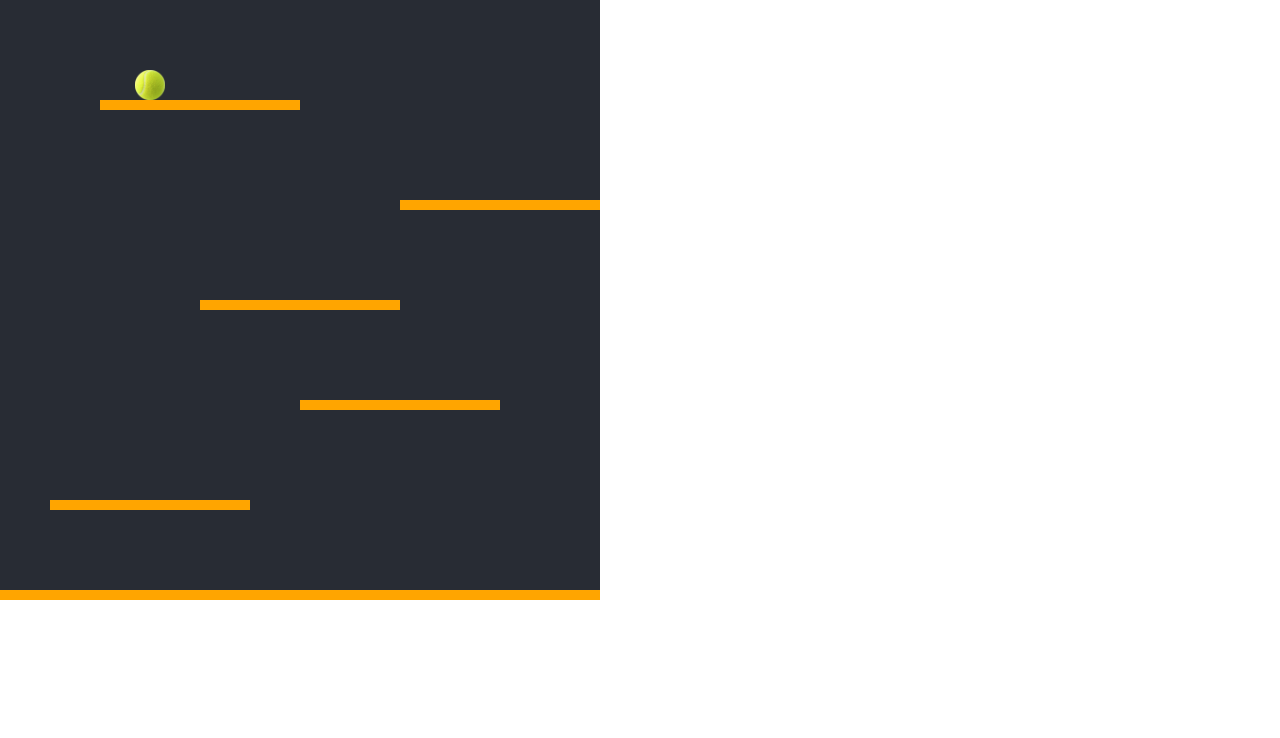
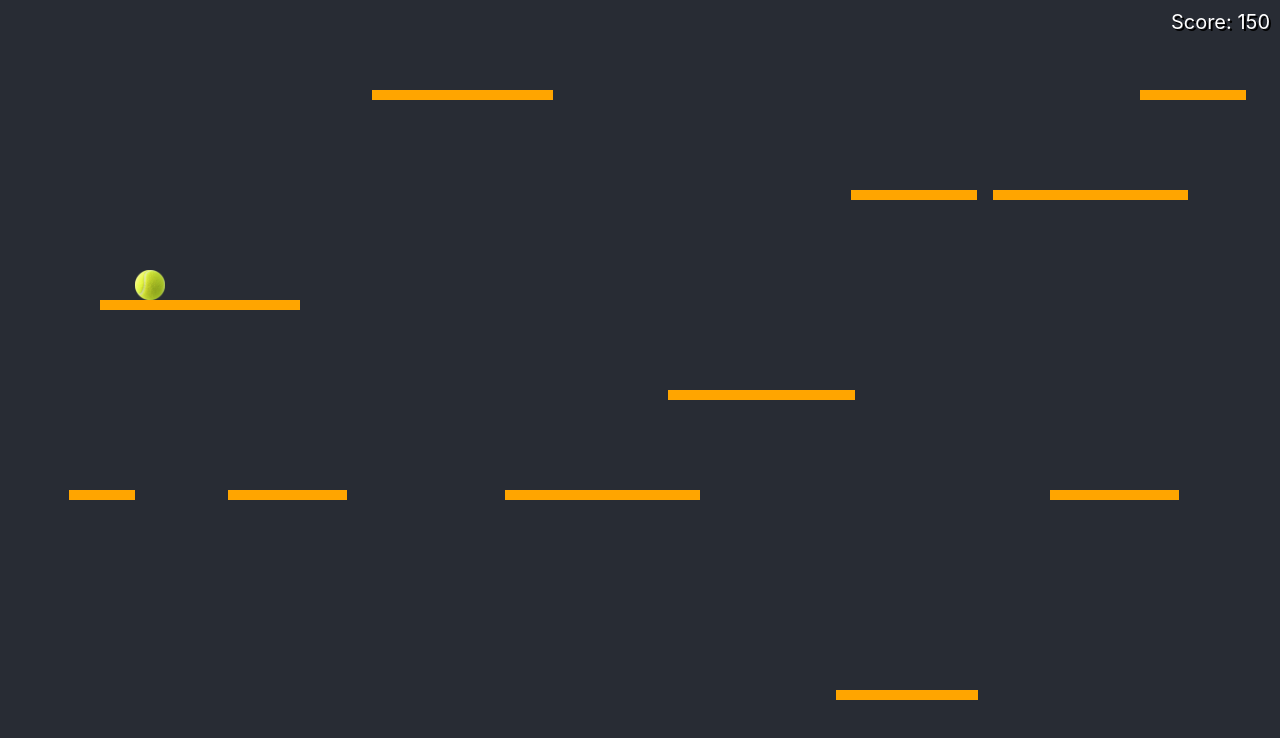
Before and after one commit to peterlevi/bouncy, a React (Create React App) app: page / in a window 1280 px wide. Shown: the top 738 px of the page. Built offline with nearby package versions, Linux system fonts and the light colour scheme.

Commit message:
Add horizontal viewport scrolling, platform generation

```diff
--- a/src/App.css
+++ b/src/App.css
@@ -18,6 +18,30 @@
   position: absolute;
 }
 
-.Ball {
-  border-radius: 100%;
+.BallImage {
+  z-index: 1;
 }
+
+.Viewport {
+  width: 100%;
+  height: 100%;
+  position: relative;
+}
+
+.Score {
+  position: absolute;
+  font-size: 20px;
+  color: white;
+  top: 10px;
+  right: 10px;
+  text-shadow: 2px 2px black;
+}
+
+.GameOver {
+  position: absolute;
+  font-size: 80px;
+  color: white;
+  top: calc(50% - 30px);
+  right: calc(50% - 200px);
+  text-shadow: 5px 5px 20px black;
+}
--- a/src/App.tsx
+++ b/src/App.tsx
@@ -5,8 +5,8 @@ import './App.css';
 import Flame from './images/flame.gif';
 import TennisBall from './images/tennisball.png';
 
-const WIDTH = 600;
-const HEIGHT = 600;
+const WIDTH = window.innerWidth;
+const HEIGHT = window.innerHeight;
 const GRAVITY = -0.25;
 const X_ACCEL = 0.5;
 const BOUNCINESS = 0.8;
@@ -46,12 +46,32 @@ interface ImageModel extends Position {
   src: string;
 }
 
+const randomPlatform = (): PlatformModel => ({
+  x: Math.random() * 2 * WIDTH,
+  y: 10 + Math.floor((Math.random() * (HEIGHT - 30)) / 100) * 100,
+  width: 50 + Math.random() * 150,
+  height: 10,
+  color: 'orange',
+});
+
 class Model {
+  private INITIAL_DATA = {
+    gameOver: false,
+    score: 0,
+    offsetx: 0,
+    balls: [],
+    platforms: [],
+    images: [],
+  };
+
   @observable data: {
+    gameOver: boolean;
+    score: number;
+    offsetx: number;
     balls: BallModel[];
     platforms: PlatformModel[];
     images: ImageModel[];
-  } = { balls: [], platforms: [], images: [] };
+  } = this.INITIAL_DATA;
 
   keys: Set<string> = new Set<string>();
   unprocessedKeys: Set<string> = new Set<string>();
@@ -61,6 +81,7 @@ class Model {
   }
 
   reset() {
+    this.data = this.INITIAL_DATA;
     this.data.balls = [
       {
         id: 'ball1',
@@ -76,12 +97,10 @@ class Model {
     ];
     this.data.platforms = [
       { x: 100, y: 500, width: 200, height: 10, color: 'orange' },
-      { x: 400, y: 400, width: 200, height: 10, color: 'orange' },
-      { x: 200, y: 300, width: 200, height: 10, color: 'orange' },
-      { x: 300, y: 200, width: 200, height: 10, color: 'orange' },
-      { x: 50, y: 100, width: 200, height: 10, color: 'orange' },
-      { x: 0, y: 10, width: WIDTH, height: 10, color: 'orange' },
     ];
+    while (this.data.platforms.length < 25) {
+      this.data.platforms.push(randomPlatform());
+    }
     this.data.images = [
       { x: 150, y: 100, src: Flame, height: 150, width: 'auto' },
     ];
@@ -90,8 +109,8 @@ class Model {
   @action update() {
     var t0 = performance.now();
 
-    const { keys, unprocessedKeys } = this;
-    const { balls, platforms } = this.data;
+    const { data, keys, unprocessedKeys } = this;
+    const { offsetx, balls, platforms } = data;
 
     if (keys.has('ArrowUp')) {
       unprocessedKeys.add('ArrowUp');
@@ -103,6 +122,10 @@ class Model {
       b.x <= platform.x + platform.width + b.radius / 2;
 
     for (let b of balls) {
+      if (data.gameOver && b.y < -100) {
+        return;
+      }
+
       let stop = false;
 
       for (let platform of platforms) {
@@ -144,7 +167,7 @@ class Model {
             if (unprocessedKeys.has('ArrowUp') && b.vy >= 0) {
               unprocessedKeys.delete('ArrowUp');
               keys.delete('ArrowUp');
-              b.vy = Math.max(b.vy, -GRAVITY * 40);
+              b.vy -= GRAVITY * 20;
             }
           } else if (
             b.y >= platform.y - platform.height - b.radius &&
@@ -158,40 +181,6 @@ class Model {
           }
         }
       }
-
-      //   // ball-side collisions based on https://stackoverflow.com/a/48598489
-      //   // Buggier around corners than my custom solution above, needs investigatiing.
-      //   if (
-      //     !collision &&
-      //     b.y < platform.y + b.radius &&
-      //     b.y > platform.y - platform.height - b.radius &&
-      //     b.x > platform.x - b.radius &&
-      //     b.x < platform.x + platform.width + b.radius
-      //   ) {
-      //     // Choose which side of the box is closest to the circle's centre
-      //     var dists = [
-      //       Math.abs(b.x - platform.x),
-      //       Math.abs(b.x - (platform.x + platform.width)),
-      //       Math.abs(b.y - platform.y),
-      //       Math.abs(b.y - (platform.y - platform.height)),
-      //     ];
-      //     // Get minimum value's index in array
-      //     var i = dists.indexOf(Math.min.apply(Math, dists));
-      //     // ... that will be the side that dictates the bounce
-      //     if (i < 2) {
-      //       b.vx = (i == 0 ? -1 : 1) * Math.abs(b.vx);
-      //     } else {
-      //       b.vy = (i == 2 ? 1 : -1) * Math.abs(b.vy) * BOUNCINESS;
-      //     }
-      //     if (Math.abs(b.vy) < 0.2) {
-      //       b.vy = 0;
-      //       stop = true;
-      //     }
-      //     if (keys.has('ArrowUp') && b.vy >= 0) {
-      //       b.vy += -GRAVITY * 20;
-      //     }
-      //   }
-      // }
 
       if (!stop) {
         b.vy += GRAVITY;
@@ -231,22 +220,44 @@ class Model {
         b.rotation += 4 * b.vx;
       }
 
+      if (b.x - offsetx < 200) {
+        data.offsetx = Math.max(0, b.x - 200);
+      } else if (b.x - offsetx > WIDTH - 800) {
+        data.offsetx = b.x - (WIDTH - 800);
+      }
+
       // keep ball in viewport
       if (b.x - b.radius < 0) {
         b.x = b.radius;
         b.vx = Math.abs(b.vx);
       }
-      if (b.x + b.radius > WIDTH) {
-        b.x = WIDTH - b.radius;
-        b.vx = -Math.abs(b.vx);
-      }
+
+      data.score = Math.max(data.score, Math.floor(b.x));
+
+      // if (b.x + b.radius > WIDTH) {
+      //   b.x = WIDTH - b.radius;
+      //   b.vx = -Math.abs(b.vx);
+      // }
       if (b.y - b.radius < 0) {
-        b.y = b.radius;
-        b.vy = Math.abs(b.vy);
+        data.gameOver = true;
+        // b.y = b.radius;
+        // b.vy = Math.abs(b.vy);
       }
       if (b.y + b.radius > HEIGHT) {
         b.y = HEIGHT - b.radius;
         b.vy = -Math.abs(b.vy);
+      }
+
+      // remove "past" platforms and add new ones
+      data.platforms = platforms.filter(p => p.x + p.width >= b.x - 2 * WIDTH);
+      while (
+        data.platforms.filter(p => p.x >= b.x + 2 * WIDTH).length <
+        Math.max(25 - data.score / 1000, 10)
+      ) {
+        data.platforms.push({
+          ...randomPlatform(),
+          x: b.x + 2 * WIDTH + Math.random() * 2 * WIDTH,
+        });
       }
     }
 
@@ -264,28 +275,25 @@ class Model {
 const model = new Model();
 (window as any).model = model;
 
-const BallDiv = observer(
-  ({ ball: { x, y, radius, color } }: { ball: BallModel }) => (
-    <div
-      className="Ball"
-      style={{
-        left: x - radius,
-        top: HEIGHT - y - radius,
-        width: 2 * radius,
-        height: 2 * radius,
-        backgroundColor: color,
-      }}
-    />
+const Viewport = observer(
+  ({ offsetx, children }: { offsetx: number; children: React.ReactNode[] }) => (
+    <div className={'Viewport'}>{children}</div>
   )
 );
 
 const BallImage = observer(
-  ({ ball: { x, y, radius, src, rotation } }: { ball: BallModel }) => (
+  ({
+    offsetx,
+    ball: { x, y, radius, src, rotation },
+  }: {
+    offsetx: number;
+    ball: BallModel;
+  }) => (
     <img
       className="BallImage"
       src={src}
       style={{
-        left: x - radius,
+        left: x - radius - offsetx,
         top: HEIGHT - y - radius,
         width: 2 * radius,
         height: 2 * radius,
@@ -297,14 +305,16 @@ const BallImage = observer(
 
 const Platform = observer(
   ({
+    offsetx,
     platform: { x, y, width, height, color },
   }: {
+    offsetx: number;
     platform: PlatformModel;
   }) => (
     <div
       className="Platform"
       style={{
-        left: x,
+        left: x - offsetx,
         top: HEIGHT - y,
         width,
         height,
@@ -315,11 +325,17 @@ const Platform = observer(
 );
 
 const Image = observer(
-  ({ image: { x, y, width, height, src } }: { image: ImageModel }) => (
+  ({
+    offsetx,
+    image: { x, y, width, height, src },
+  }: {
+    offsetx: number;
+    image: ImageModel;
+  }) => (
     <div
       className="Image"
       style={{
-        left: x,
+        left: x - offsetx,
         top: HEIGHT - y - height,
         width,
         height,
@@ -340,7 +356,14 @@ class Game extends Component<{
   root: HTMLDivElement | null = null;
 
   render() {
-    const { balls, platforms, images } = this.props.model.data;
+    const {
+      gameOver,
+      score,
+      offsetx,
+      balls,
+      platforms,
+      images,
+    } = this.props.model.data;
     const { keys } = this.props.model;
 
     return (
@@ -363,15 +386,23 @@ class Game extends Component<{
             e.preventDefault();
           }
         }}>
+        <Viewport offsetx={offsetx}>
           {balls.map(ball => (
-          <BallImage ball={ball} key={key(ball)} />
+            <BallImage offsetx={offsetx} ball={ball} key={key(ball)} />
           ))}
           {platforms.map(platform => (
-          <Platform platform={platform} key={key(platform)} />
+            <Platform
+              offsetx={offsetx}
+              platform={platform}
+              key={key(platform)}
+            />
           ))}
           {images.map(image => (
-          <Image image={image} key={key(image)} />
+            <Image offsetx={offsetx} image={image} key={key(image)} />
           ))}
+          <span className={'Score'}>Score: {score}</span>
+          {gameOver && <span className={'GameOver'}>Game Over</span>}
+        </Viewport>
       </div>
     );
   }
```
Lines whose indentation alone changed are shown as unchanged.
